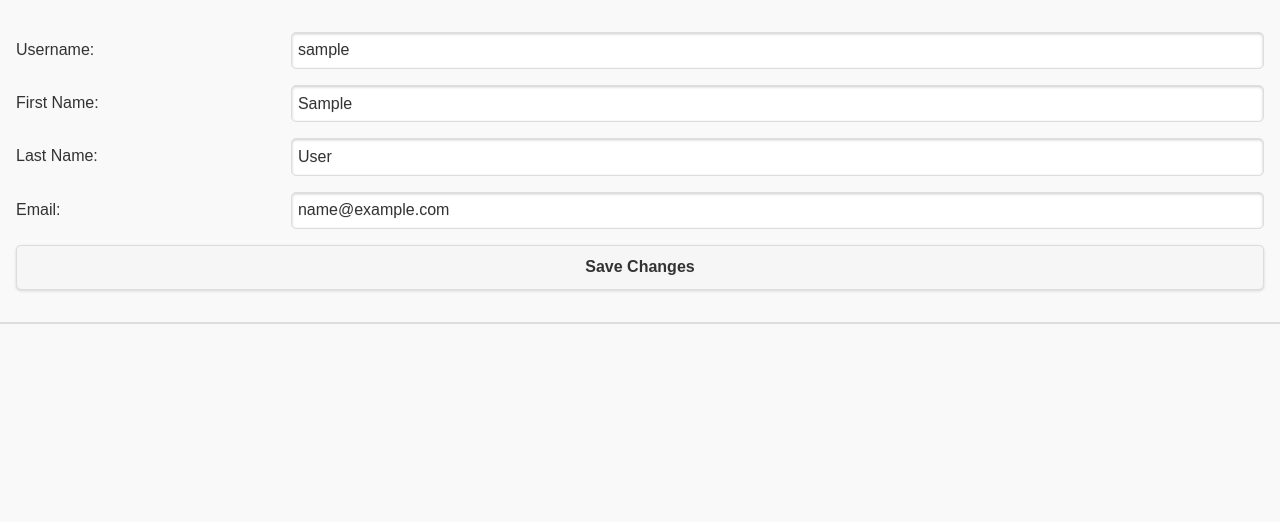
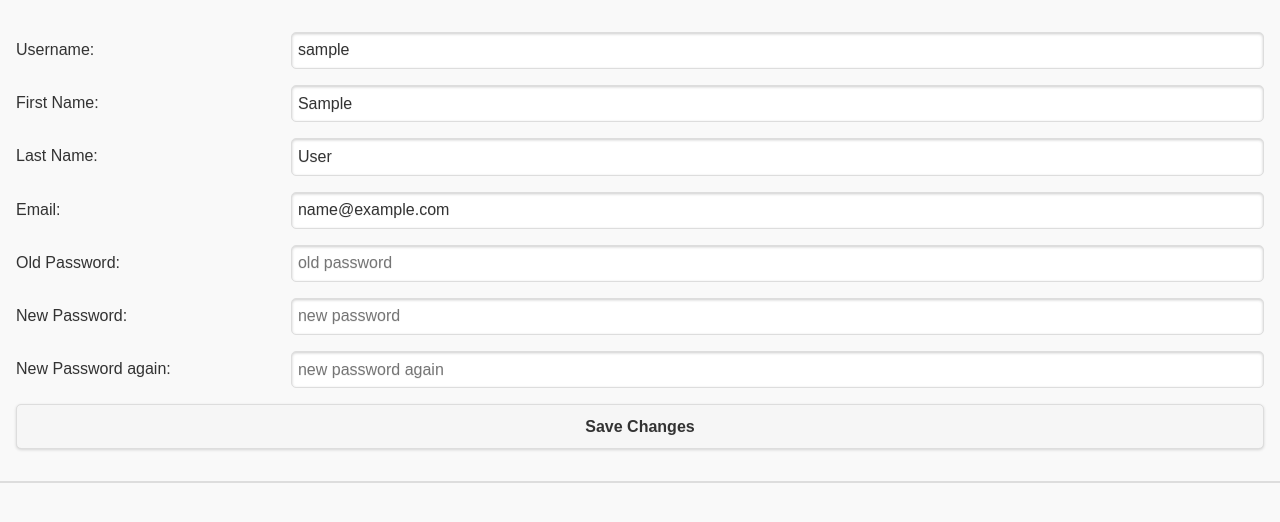
Before and after one commit to vollme-s/FingerprintManagement, a Django app: template ProjectTI/fingerprint/templates/fingerprint/profile_user.html in a window 1280 px wide. Shown: the part 45-567 px from the top of the page. Run offline with Django 3.2, Linux system fonts and the light colour scheme; the template is opened without the code that fills it: most values are stand-ins (such as "Sample title", 1, 10 or a date in 2020); parts of the project's set-up code (start-up, migrations or seed data) failed here and were passed over.

Commit message:
add change password functionality

```diff
--- a/ProjectTI/fingerprint/templates/fingerprint/profile_user.html
+++ b/ProjectTI/fingerprint/templates/fingerprint/profile_user.html
@@ -26,7 +26,22 @@
         <label for="email">Email:</label>
         <input type="email" name="email" id="email" value="{{ email }}" placeholder="email@email.com"/>
     </div>
+    <div data-role="fieldcontain" class="ui-hide-lable">
+    	<label for="old_password">Old Password:</label>
+    	<input type="password" name="old_password" id="old_password" placeholder="old password"/>
+    </div>
+    <div data-role="fieldcontain" class="ui-hide-lable">
+    	<label for="new_password">New Password:</label>
+    	<input type="password" name="new_password" id="new_password" placeholder="new password"/>
+    </div>
+    <div data-role="fieldcontain" class="ui-hide-lable">
+    	<label for="new_password_again">New Password again:</label>
+    	<input type="password" name="new_password_again" id="new_password_again" placeholder="new password again"/>
+    </div>
     <input type="submit" value="Save Changes">
+
 </form>
 
+
+
 {% endblock %}
--- a/ProjectTI/fingerprint/views.py
+++ b/ProjectTI/fingerprint/views.py
@@ -5,6 +5,7 @@ from django.core.context_processors import csrf
 from fingerprint.models import Fingerprint
 from fingerprint.models import Door
 from fingerprint.models import Log
+from test.test_index import oldstyle
 
 # Create your views here.
 
@@ -50,12 +51,17 @@ def save_profile_changes(request):
     first_name = request.POST.get('first_name', '')
     last_name = request.POST.get('last_name', '')
     email = request.POST.get('email', '')
+    oldpass = request.POST.get('old_password','')
+    newpass = request.POST.get('new_password','')
 
     if username and email:
         user.username = username
         user.first_name = first_name
         user.last_name = last_name
         user.email = email
+        if (oldpass and newpass):
+            if (user.check_password(oldpass)):
+                user.set_password(newpass)
         user.save()
     return redirect("/fingerprint/profile_user/")
 
```
